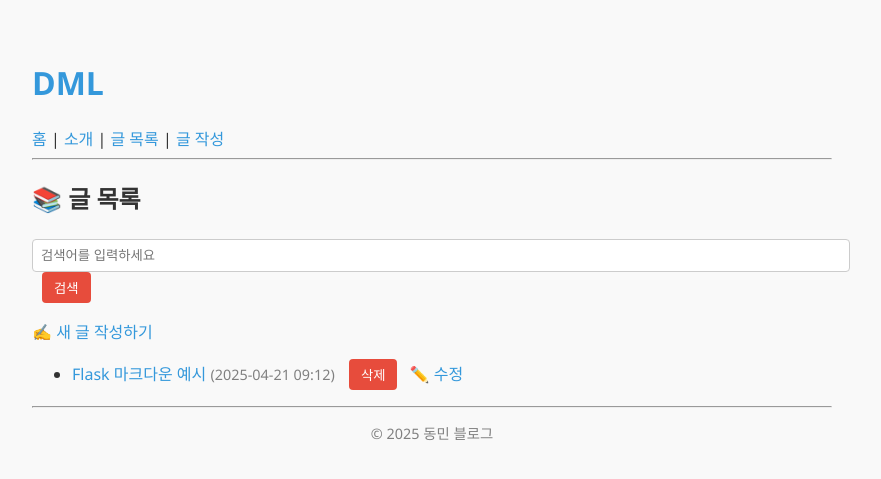
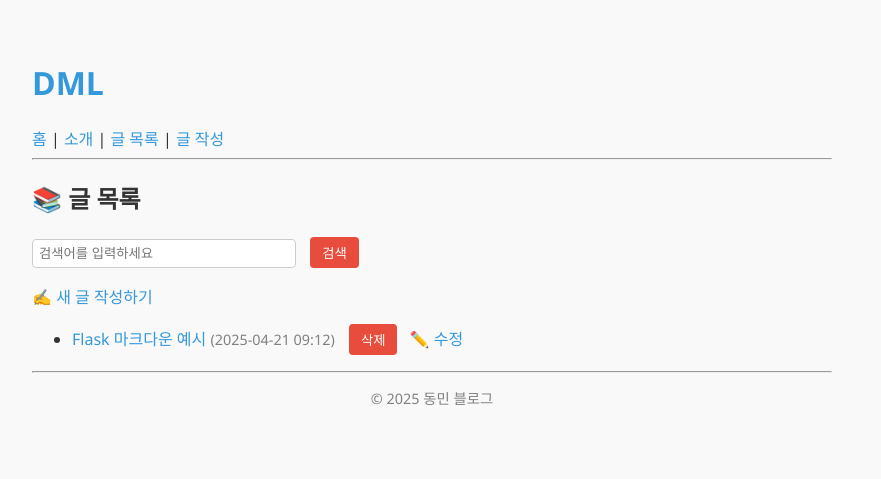
Before and after one commit to Taxeighth/flask-blog, a Flask app: page /posts in a window 1280 px wide. Shown: the top 479 px of the page, without its empty margins (208-1089 px from the left). Run offline with Flask 3, Linux system fonts and the light colour scheme.

Commit message:
검색창 크기 조정 및 글 작성 버튼 위치 변경

```diff
--- a/static/style.css
+++ b/static/style.css
@@ -45,3 +45,11 @@ input, textarea {
     border: 1px solid #ccc;
     border-radius: 4px;
 }
+
+/* 검색창 크기 조절 */
+.search-input {
+    width: 250px;
+    padding: 6px;
+    border: 1px solid #ccc;
+    border-radius: 4px;
+  }
--- a/templates/posts.html
+++ b/templates/posts.html
@@ -6,7 +6,8 @@
   <h2>📚 글 목록</h2>
 
   <form method="GET" action="/posts">
-    <input type="text" name="q" placeholder="검색어를 입력하세요" value="{{ request.args.get('q', '') }}">
+    <input type="text" name="q" placeholder="검색어를 입력하세요"
+           value="{{ request.args.get('q', '') }}" class="search-input">
     <button type="submit">검색</button>
   </form>
 
```
